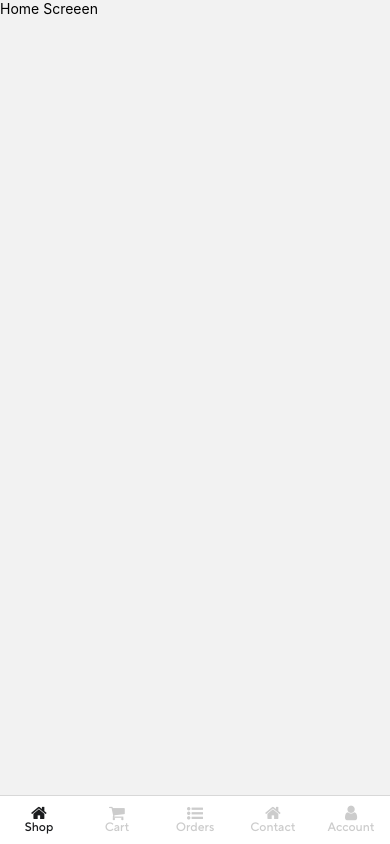
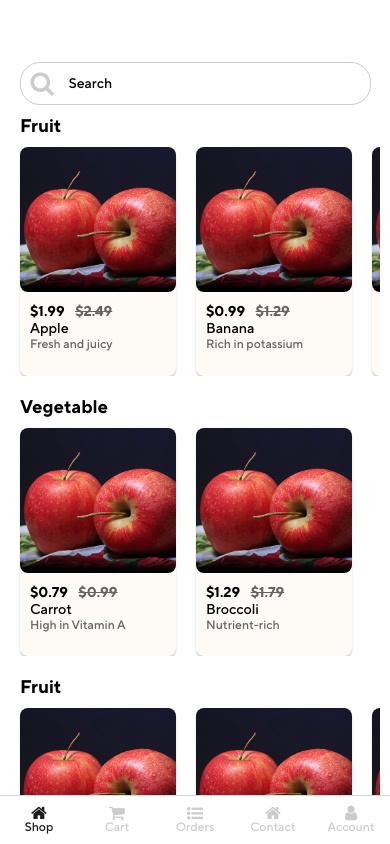
Before and after one commit to abdullaharshad143/FoodApp, a React Native app: screen /HomeStack in a window 390 px wide. Built offline with nearby package versions, Linux system fonts and the light colour scheme.

Commit message:
deature: homescreen ui

```diff
--- a/src/Home/HomeScreen.tsx
+++ b/src/Home/HomeScreen.tsx
@@ -1,15 +1,84 @@
-import { Text } from "react-native"
+import { Text, View, StyleSheet, FlatList, ScrollView, Image, TextInput, ListRenderItem } from "react-native"
 import { useEffect } from "react"
+import { horizontalScale, moderateScale, verticalScale } from "../utils/responsive"
+import { Colors } from "../theme/color"
+import SearchComponent from "../components/SearchComponent"
+import FoodCard from "../components/FoodCard"
+import Fonts from "../theme/typographic"
+import { IProduce } from "../core/types"
 
 const HomeScreen = () => {
-    useEffect (()=> {
+    useEffect(() => {
         console.log("Inside Home Screen")
     }, [])
-    return(
-        <Text>
-            Home Screeen
-        </Text>
+    const foodData: IProduce[] = [
+        { id: '1', name: 'Apple', price: '$1.99', marketPrice: '$2.49', subText: 'Fresh and juicy', category: 'Fruit', weight: '0.5kg', image: require('../assets/apples.jpg') },
+        { id: '2', name: 'Banana', price: '$0.99', marketPrice: '$1.29', subText: 'Rich in potassium', category: 'Fruit', weight: '0.3kg', image: require('../assets/apples.jpg') },
+        { id: '3', name: 'Carrot', price: '$0.79', marketPrice: '$0.99', subText: 'High in Vitamin A', category: 'Vegetable', weight: '0.2kg', image: require('../assets/apples.jpg') },
+        { id: '4', name: 'Orange', price: '$1.49', marketPrice: '$1.99', subText: 'Source of Vitamin C', category: 'Fruit', weight: '0.4kg', image: require('../assets/apples.jpg') },
+        { id: '5', name: 'Broccoli', price: '$1.29', marketPrice: '$1.79', subText: 'Nutrient-rich', category: 'Vegetable', weight: '0.3kg', image: require('../assets/apples.jpg') },
+        // Add more food items as needed
+    ];
+
+    // Function to render individual food item
+    const renderItem: ListRenderItem<IProduce> = ({ item }) => (
+        <FoodCard item={item} />
+    );
+
+    // Function to render category
+    const renderCategory = (category: string) => (
+        <View style={styles.categoryContainer}>
+            <View style={{ flexDirection: 'row', justifyContent: 'space-between', marginHorizontal: 10, }}>
+                <Text style={styles.categoryName}>{category}</Text>
+                {/* <Text style={styles.seeAllStyle}>See All</Text> */}
+            </View>
+            <FlatList
+                horizontal
+                data={foodData.filter(food => food.category === category)}
+                renderItem={renderItem}
+                keyExtractor={item => item.id}
+                style={{ marginHorizontal: 10 }}
+                showsHorizontalScrollIndicator={false}
+            />
+        </View>
+    );
+    return (
+        <ScrollView style={styles.mainContainer}>
+            <SearchComponent />
+            {renderCategory('Fruit')}
+            {renderCategory('Vegetable')}
+            {renderCategory('Fruit')}
+            {renderCategory('Vegetable')}
+            {renderCategory('Fruit')}
+            {renderCategory('Vegetable')}
+        </ScrollView>
     )
 }
 
+const styles = StyleSheet.create({
+    mainContainer: {
+        // flex: 1,
+        // justifyContent: 'center',
+        paddingVertical: verticalScale(50),
+        backgroundColor: 'white',
+    },
+    categoryContainer: {
+        marginBottom: 20,
+    },
+    categoryName: {
+        fontSize: moderateScale(18),
+        marginBottom: 10,
+        marginLeft: 10,
+        fontFamily: Fonts.Family.Bold
+    },
+    seeAllStyle: {
+        fontSize: moderateScale(14),
+        marginBottom: 10,
+        marginLeft: 10,
+        fontFamily: Fonts.Family.Bold,
+        alignSelf: 'flex-end',
+        color: Colors.lightGrey
+    }
+});
+
 export default HomeScreen
--- /dev/null
+++ b/src/components/FoodCard.tsx
@@ -0,0 +1,76 @@
+// FoodCard.js
+
+import React from 'react';
+import { View, Text, Image, StyleSheet } from 'react-native';
+import { horizontalScale, moderateScale, verticalScale } from '../utils/responsive';
+import { Colors } from '../theme/color';
+import Fonts from '../theme/typographic';
+import { IProduce } from '../core/types';
+
+const FoodCard: React.FC<{ item: IProduce }> = ({ item }) => {
+    return (
+        <View style={styles.foodCard}>
+            <Image source={item.image} style={styles.foodImage} />
+            <View style={styles.foodDetails}>
+                <View style={{ flexDirection: 'row' }}>
+                    <Text style={styles.foodPrice}>{item.price}</Text>
+                    <Text style={styles.foodMarketPrice}>{item.marketPrice}</Text>
+                </View>
+                <Text style={styles.foodName}>{item.name}</Text>
+                <Text style={styles.foodSubText}>{item.subText}</Text>
+                {/* Add more details if needed */}
+            </View>
+        </View>
+    );
+};
+
+const styles = StyleSheet.create({
+    foodCard: {
+        backgroundColor: Colors.authBackground,
+        borderRadius: 8,
+        marginHorizontal: 10,
+        elevation: 2,
+        shadowColor: '#000000',
+        shadowOpacity: 0.2,
+        shadowRadius: 2,
+        shadowOffset: {
+            width: 0,
+            height: 2,
+        },
+        width: horizontalScale(150),
+        height: verticalScale(220)
+    },
+    foodImage: {
+        width: '100%',
+        borderRadius: 8,
+        height: verticalScale(140)
+    },
+    foodDetails: {
+        flex: 1,
+        marginLeft: 10,
+    },
+    foodName: {
+        fontSize: moderateScale(14),
+        fontFamily: Fonts.Family.SemiBold
+    },
+    foodSubText: {
+        fontSize: moderateScale(12),
+        fontFamily: Fonts.Family.SemiBold,
+        color: Colors.slateGrey
+    },
+    foodPrice: {
+        fontSize: moderateScale(14),
+        fontFamily: Fonts.Family.Bold,
+        marginTop: 10,
+    },
+    foodMarketPrice: {
+        fontSize: moderateScale(14),
+        fontFamily: Fonts.Family.Bold,
+        marginTop: 10,
+        marginHorizontal: horizontalScale(10),
+        color: Colors.slateGrey,
+        textDecorationLine: 'line-through'
+    }
+});
+
+export default FoodCard;
--- /dev/null
+++ b/src/components/SearchComponent.tsx
@@ -0,0 +1,35 @@
+import { TextInput, View, StyleSheet } from "react-native";
+import { FontAwesome as Icon } from "@expo/vector-icons";
+import { Colors } from "../theme/color";
+import Fonts from "../theme/typographic";
+
+const SearchComponent = () => {
+    return (
+        <View style={styles.mainContainer}>
+            <Icon style={{ marginHorizontal: 10 }} name="search" size={25} color={Colors.lightGrey} />
+            <TextInput
+                placeholder="Search"
+                style={styles.inputStyle}
+            />
+        </View>
+    );
+}
+
+const styles = StyleSheet.create({
+    mainContainer: {
+        borderWidth: 1,
+        borderRadius: 20,
+        width: '90%',
+        alignSelf: 'center',
+        paddingVertical: 8,
+        margin: 10,
+        borderColor: Colors.lightGrey,
+        flexDirection: 'row'
+    },
+    inputStyle: {
+        marginHorizontal: 5,
+        flex: 1,
+        fontFamily: Fonts.Family.SemiBold
+    }
+})
+export default SearchComponent;
--- a/src/screens/auth/LoginScreen.tsx
+++ b/src/screens/auth/LoginScreen.tsx
@@ -1,7 +1,7 @@
 import React, { useCallback, useEffect, useState } from "react";
 import { NativeStackScreenProps } from "@react-navigation/native-stack";
 import { FirebaseAuthError, FormErrors, RootStackParamList } from "../../core/types";
-import { View, Text, TextInput, SafeAreaView, StyleSheet, TouchableOpacity, Alert } from "react-native";
+import { View, Text, TextInput, SafeAreaView, StyleSheet, TouchableOpacity, Alert, Keyboard } from "react-native";
 import { Colors } from "../../theme/color";
 import Header from "../../components/Header";
 import { horizontalScale, moderateScale, verticalScale } from "../../utils/responsive";
@@ -52,6 +52,7 @@ const LoginScreen = ({
     }
 
     const handleLogin = useCallback(() => {
+        Keyboard.dismiss();
         const isValid = validateForm();
         if (!isValid) {
             return;
--- a/src/theme/color.ts
+++ b/src/theme/color.ts
@@ -1,5 +1,5 @@
 export const Colors = {
- authBackground : 'FEFAF6',
+ authBackground : '#FEFAF6',
  slateGrey: '#666462',
  lightOrange: '#FFD08A',
  error: '#FF0000',
```
Also changed, not shown: src/core/types.ts (+15 -0 lines), src/assets/apples.jpg (added).
